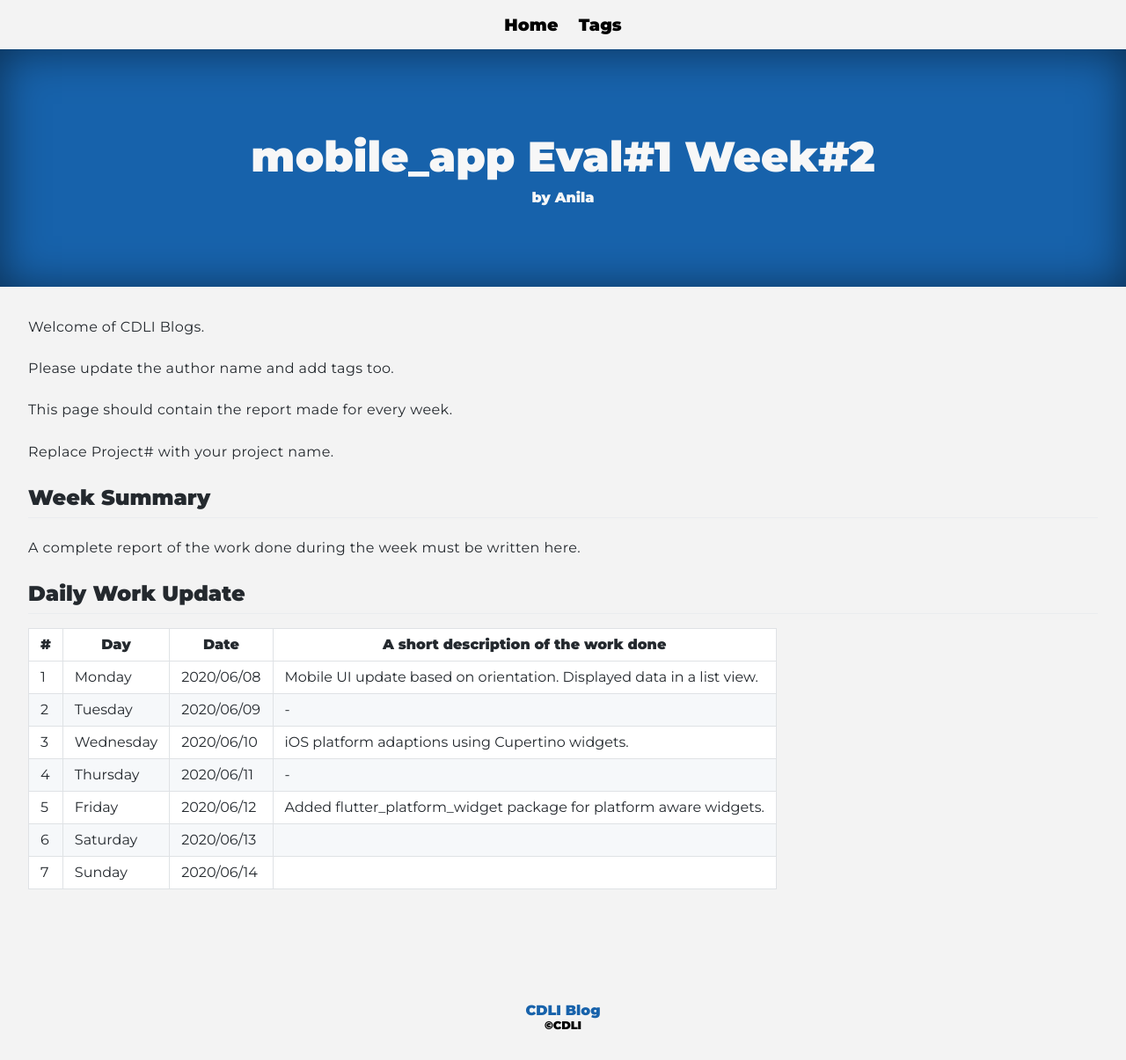
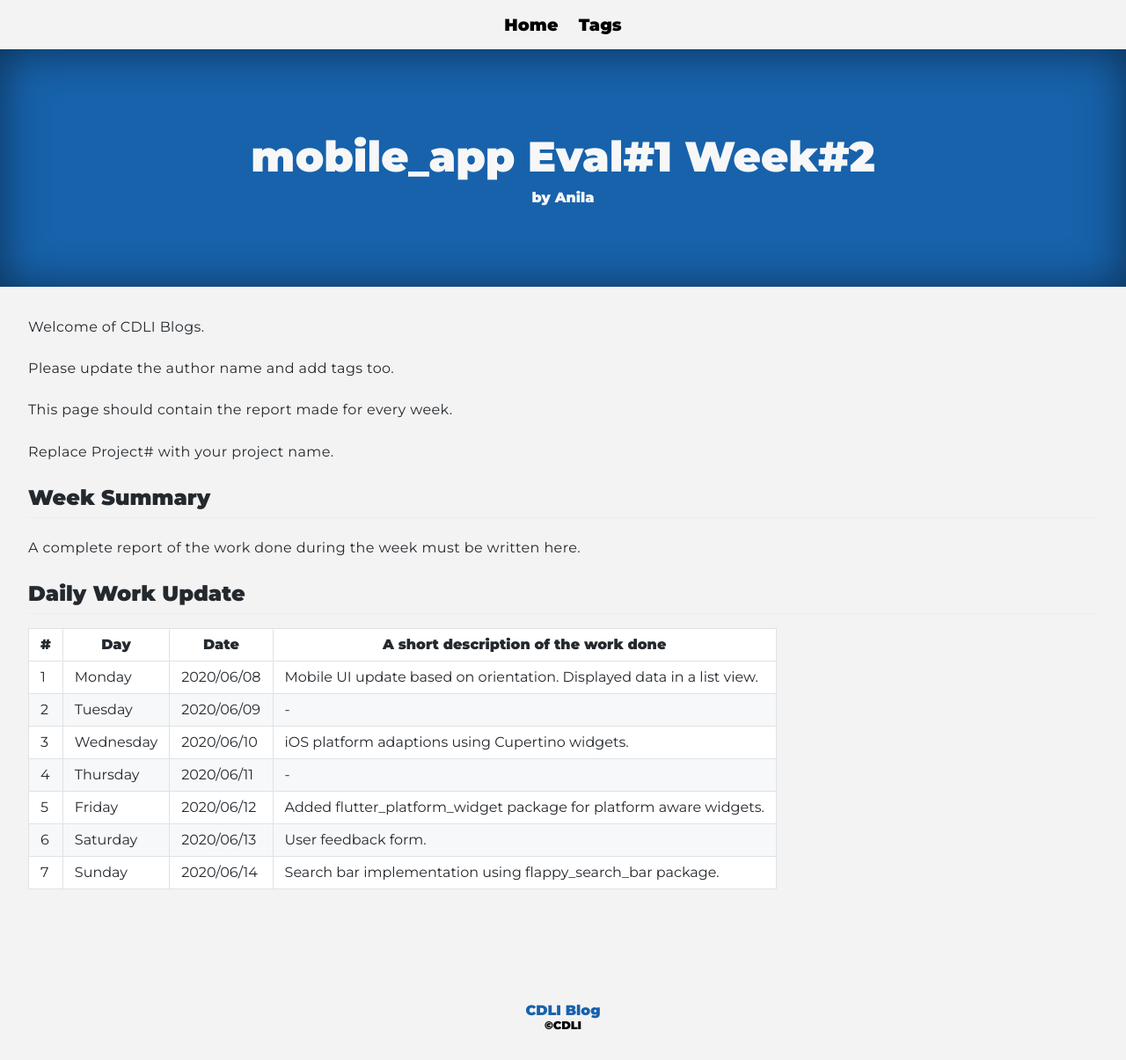
Before and after one commit to cdli-gh/blog, a Jekyll site: the page built from _blog/gsoc20/mobile_app/posts/02_week2.md, in a window 1280 px wide. Shown: the whole page at 88% size. Built offline with Jekyll 4.4.1, drawn with Linux system fonts in a browser that asks for light colours; Markdown is read by kramdown in place of the engine named in the settings.

Commit message:
Update 02_week2.md

```diff
--- a/_blog/gsoc20/mobile_app/posts/02_week2.md
+++ b/_blog/gsoc20/mobile_app/posts/02_week2.md
@@ -26,5 +26,5 @@ A complete report of the work done during the week must be written here.
 |3   	| Wednesday  	|  2020/06/10 	|iOS platform adaptions using Cupertino widgets.   	|
 |4   	| Thursday  	|   2020/06/11	|-   	|
 |5   	| Friday  	|   2020/06/12	|Added flutter_platform_widget package for platform aware widgets.   	|
-|6   	| Saturday  	|   2020/06/13	|   	|
-|7   	| Sunday  	|   2020/06/14	|   	|
+|6   	| Saturday  	|   2020/06/13	|User feedback form.   	|
+|7   	| Sunday  	|   2020/06/14	|Search bar implementation using flappy_search_bar package.   	|
```
